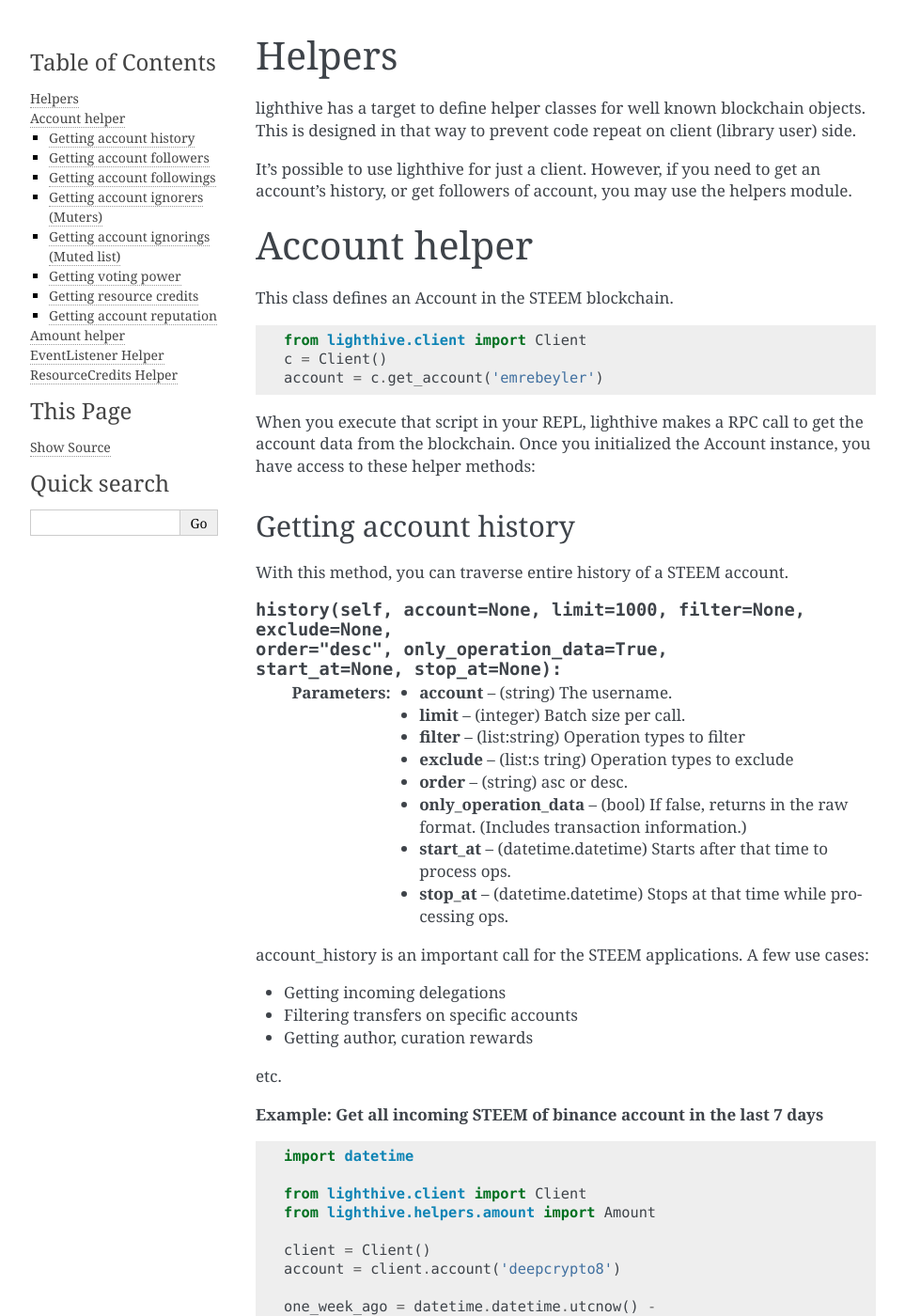
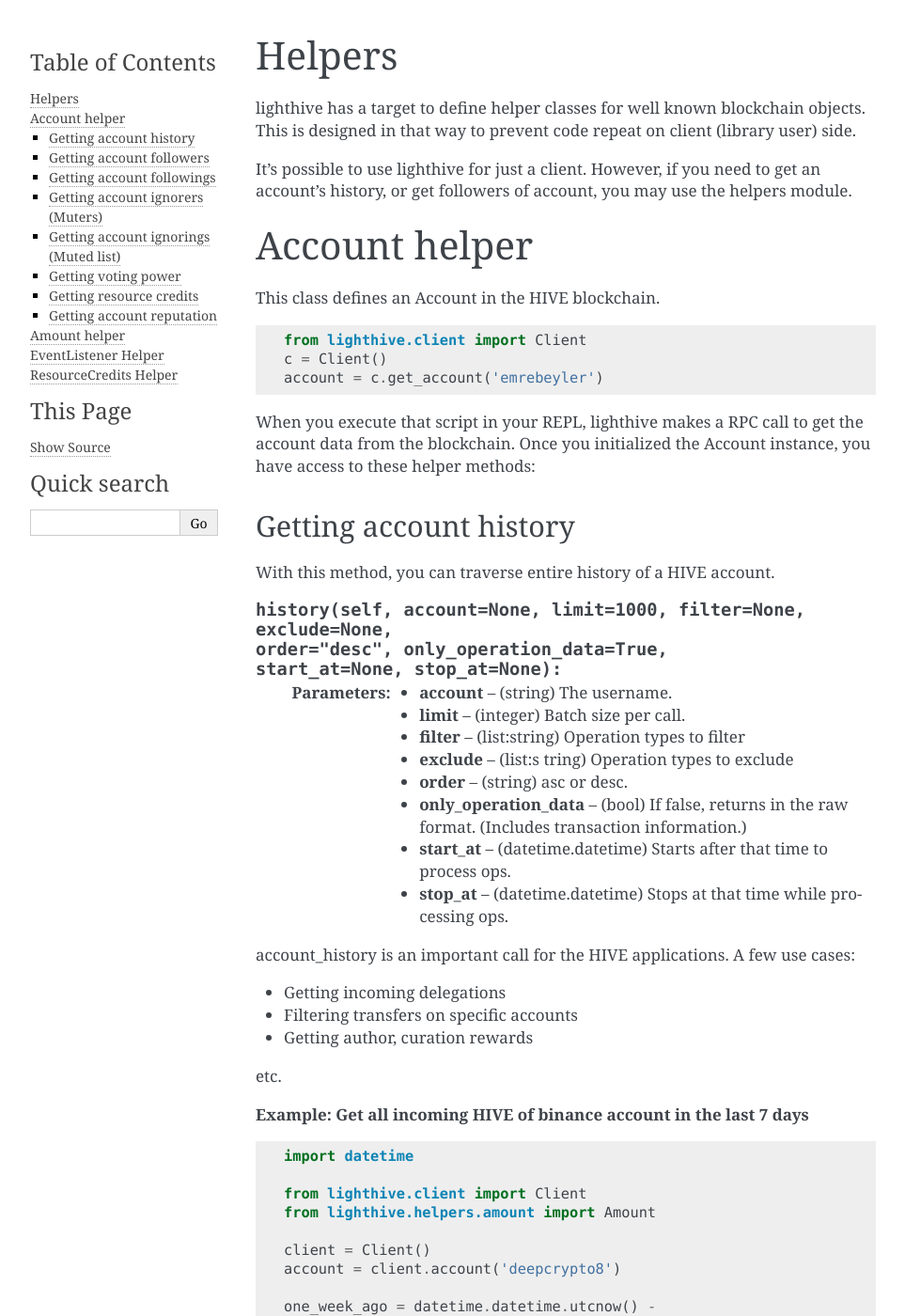
Before and after one commit to emrebeylerhive/lighthive, a Sphinx documentation site: the page built from docs/helpers.rst, in a window 1280 px wide and 1400 px high. Shown: the whole window at 94% size, without its empty margins (148-1111 px from the left). Built offline with Sphinx 7.4.7, drawn with Linux system fonts in a browser that asks for light colours; some of the changed text lies outside the part shown.

Commit message:
all STEEM changed into HIVE

```diff
--- a/docs/helpers.rst
+++ b/docs/helpers.rst
@@ -11,7 +11,7 @@
 Account helper
 =================================
 
-This class defines an Account in the STEEM blockchain.
+This class defines an Account in the HIVE blockchain.
 
 .. code-block:: python
 
@@ -25,7 +25,7 @@
 Getting account history
 -----------------------------------
 
-With this method, you can traverse entire history of a STEEM account.
+With this method, you can traverse entire history of a HIVE account.
 
 .. function:: history(self, account=None, limit=1000, filter=None, exclude=None,
                         order="desc", only_operation_data=True,
@@ -40,7 +40,7 @@
     :param start_at: (datetime.datetime) Starts after that time to process ops.
     :param stop_at: (datetime.datetime) Stops at that time while processing ops.
 
-account_history is an important call for the STEEM applications. A few use cases:
+account_history is an important call for the HIVE applications. A few use cases:
 
 - Getting incoming delegations
 - Filtering transfers on specific accounts
@@ -48,7 +48,7 @@
 
 etc.
 
-**Example: Get all incoming STEEM of binance account in the last 7 days**
+**Example: Get all incoming HIVE of binance account in the last 7 days**
 
 .. code-block:: python
 
@@ -62,7 +62,7 @@
 
     one_week_ago = datetime.datetime.utcnow() -
         datetime.timedelta(days=7)
-    total_steem = 0
+    total_hive = 0
     for op in account.history(
             stop_at=one_week_ago,
             filter=["transfer"]):
@@ -70,9 +70,9 @@
         if op["to"] != "deepcrypto8":
             continue
 
-        total_steem += Amount(op["amount"]).amount
+        total_hive += Amount(op["amount"]).amount
 
-    print("Total STEEM deposited to Binance", total_steem)
+    print("Total HIVE deposited to Binance", total_hive)
 
 
 Getting account followers
@@ -183,13 +183,13 @@
 Amount helper
 =================================
 
-A simple class to convert "1234.1234 STEEM" kind of values to Decimal.
+A simple class to convert "1234.1234 HIVE" kind of values to Decimal.
 
 .. code-block:: python
 
     from lighthive.helpers.amount import Amount
 
-    amount = Amount("42.5466 STEEM")
+    amount = Amount("42.5466 HIVE")
 
     print(amount.amount)
     print(amount.symbol)
@@ -281,7 +281,7 @@
         'claim_account',
         {
             "creator": "emrebeyler",
-            "fee": "0.000 STEEM",
+            "fee": "0.000 HIVE",
             "extensions": [],
         }
     )
```
